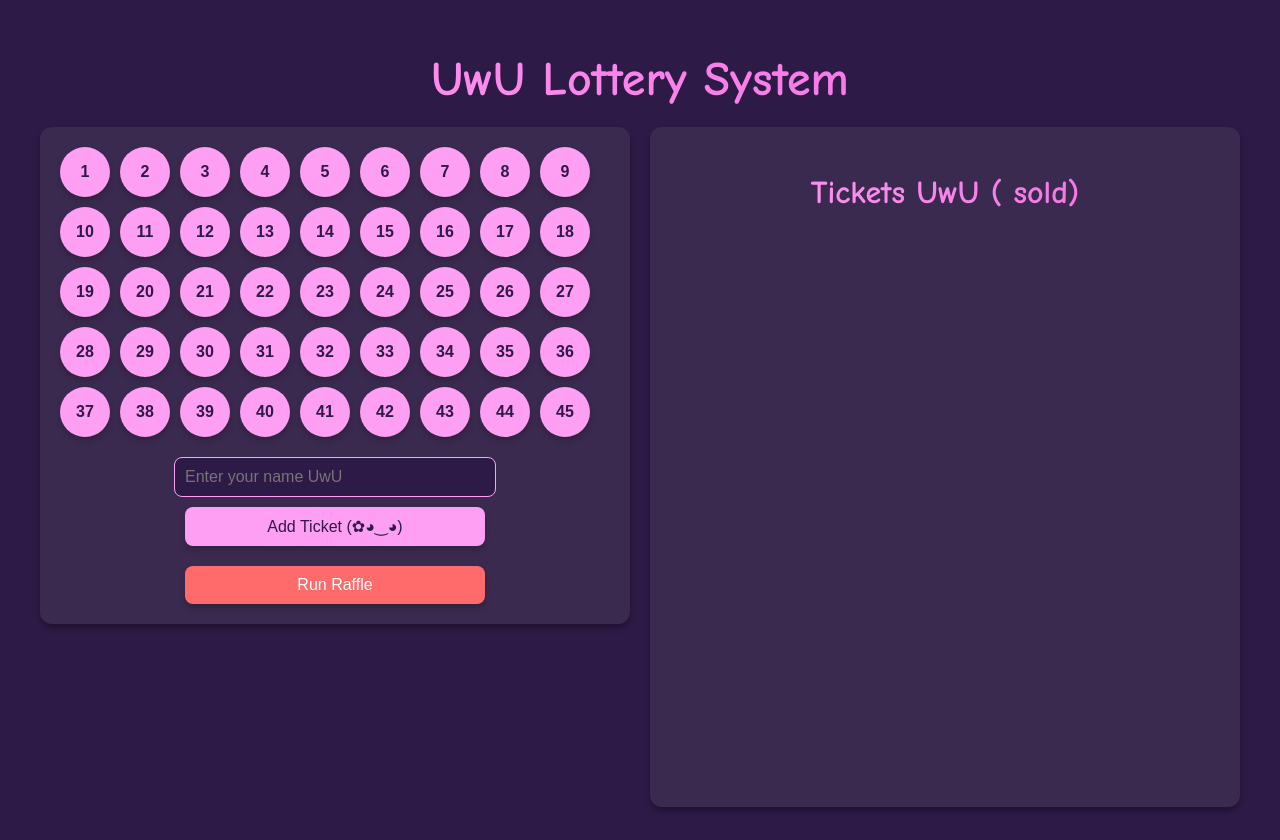
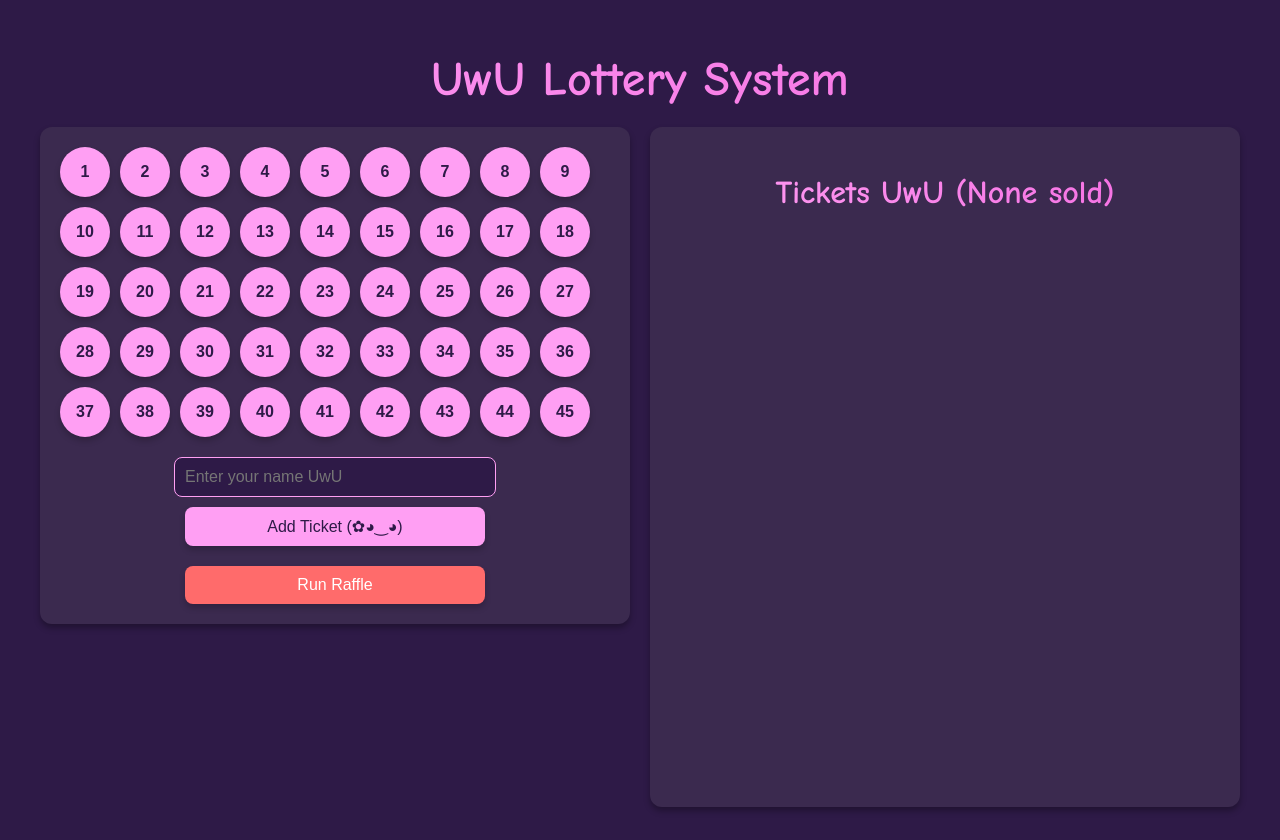
Before and after one commit to mikkurogue/uwu-tickets, a plain HTML site: page index.html in a window 1280 px wide. Drawn offline with Linux system fonts and the light colour scheme.

Commit message:
update to have better sane default for 0 ticket sold

```diff
--- a/index.html
+++ b/index.html
@@ -290,7 +290,7 @@
   <!-- Right Column: Ticket List -->
   <div class="right-column">
     <div class="ticket-list">
-      <h2>Tickets UwU (<span id="total_sold_tickets"></span> sold)</h2>
+      <h2>Tickets UwU (<span id="total_sold_tickets">None</span> sold)</h2>
       <ul id="ticket-list">
         <!-- Tickets will be rendered here -->
       </ul>
--- a/script.js
+++ b/script.js
@@ -78,6 +78,7 @@ function renderTicketList() {
     .join("");
 
   document.getElementById("total_sold_tickets").innerHTML = ticketList.length;
+
 }
 
 // Clear selected numbers
```
